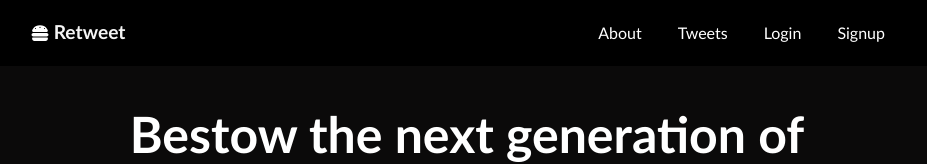
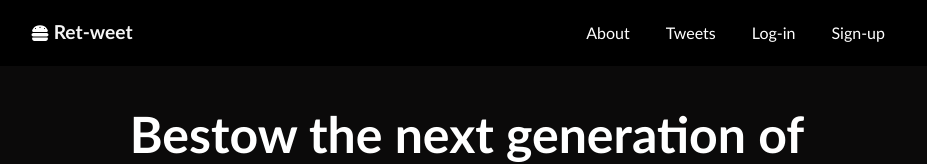
Before and after one commit to somkenemuscle/twitter-clone, a Next.js app in the folder client/: page / in a window 1280 px wide. Shown: the top 164 px of the page, without its empty margins (173-1100 px from the left). Built offline with nearby package versions, Linux system fonts and the light colour scheme.

Commit message:
profile mockup

```diff
--- a/client/components/navbar/navbar.jsx
+++ b/client/components/navbar/navbar.jsx
@@ -36,7 +36,7 @@ function navbar() {
   return (
     <nav className="navbar navbar-expand-lg navbar-dark bg-black">
       <div className="container">
-        <a className="navbar-brand" href="/">  <FontAwesomeIcon icon={faHamburger} style={{ fontSize: 18, color: "white" }} />  Retweet</a>
+        <a className="navbar-brand" href="/">  <FontAwesomeIcon icon={faHamburger} style={{ fontSize: 18, color: "white" }} />  Ret-weet</a>
         <button className="navbar-toggler" type="button" data-bs-toggle="collapse" data-bs-target="#navbarSupportedContent" aria-controls="navbarSupportedContent" aria-expanded="false" aria-label="Toggle navigation">
           <span className="navbar-toggler-icon"></span>
         </button>
@@ -52,10 +52,10 @@ function navbar() {
             {isLoggedIn ? null : (
               <>
                 <li className="nav-item">
-                  <a className="nav-link active" aria-current="page" href="/login">Login</a>
+                  <a className="nav-link active" aria-current="page" href="/login">Log-in</a>
                 </li>
                 <li className="nav-item">
-                  <a className="nav-link active" aria-current="page" href="/signup">Signup</a>
+                  <a className="nav-link active" aria-current="page" href="/signup">Sign-up</a>
                 </li>
               </>
             )}
--- a/client/components/tweet/commentSection.jsx
+++ b/client/components/tweet/commentSection.jsx
@@ -75,7 +75,7 @@ export default function commentSection(props) {
       </div>
       <div className="engagement-container ">
         <span className="like-tweet engagement-count"><FontAwesomeIcon icon={faHeart} style={{ fontSize: 16, color: "orangered" }} /></span>
-        <span className="like-count">25k Likes</span>
+        <span className="like-count">10k Likes</span>
       </div>
     </div>
   )
--- a/client/components/tweet/tweetContainer.jsx
+++ b/client/components/tweet/tweetContainer.jsx
@@ -143,7 +143,7 @@ export default function tweetContainer(props) {
         <span className="like-tweet engagement-count"><FontAwesomeIcon icon={faHeart} style={{ fontSize: 16, color: "orangered" }} /> </span>
         <span onClick={() => handleRedirect(props.id)} className="comment-tweet engagement-count"><FontAwesomeIcon icon={faComment} style={{ fontSize: 16 }} /> </span>
         <span className="engagement-count retweet"><FontAwesomeIcon icon={faRetweet} style={{ fontSize: 16, color: "whitesmoke" }} /> </span>
-        <p className="like-count">370,602k likes</p>
+        <p className="like-count">214,517k likes</p>
       </div>
     </div>
 
```
